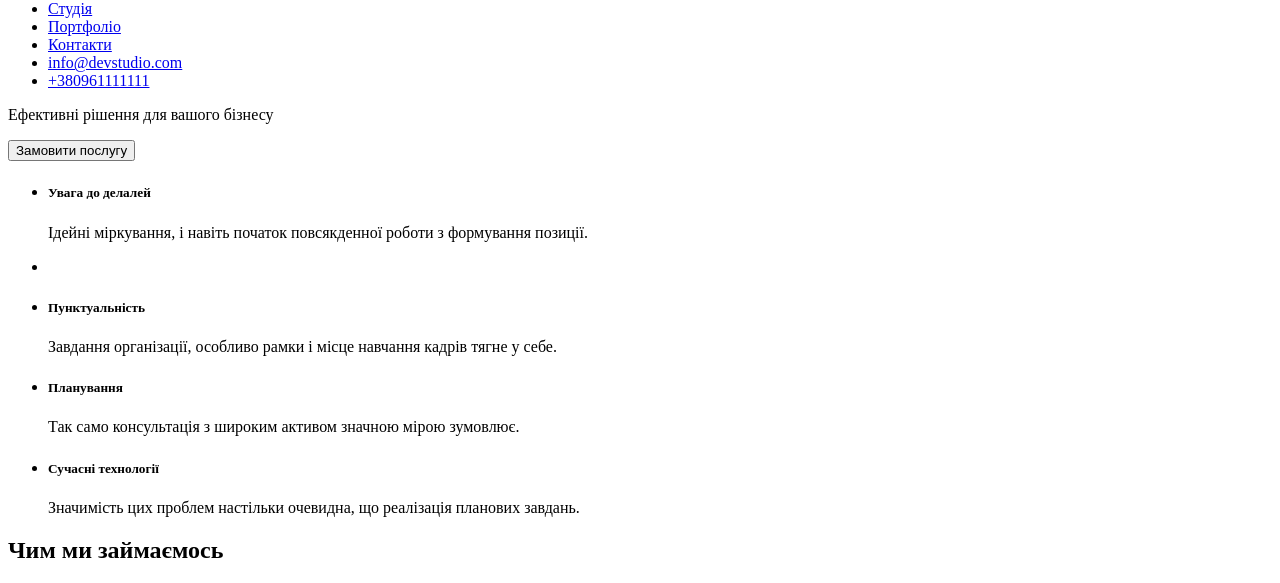
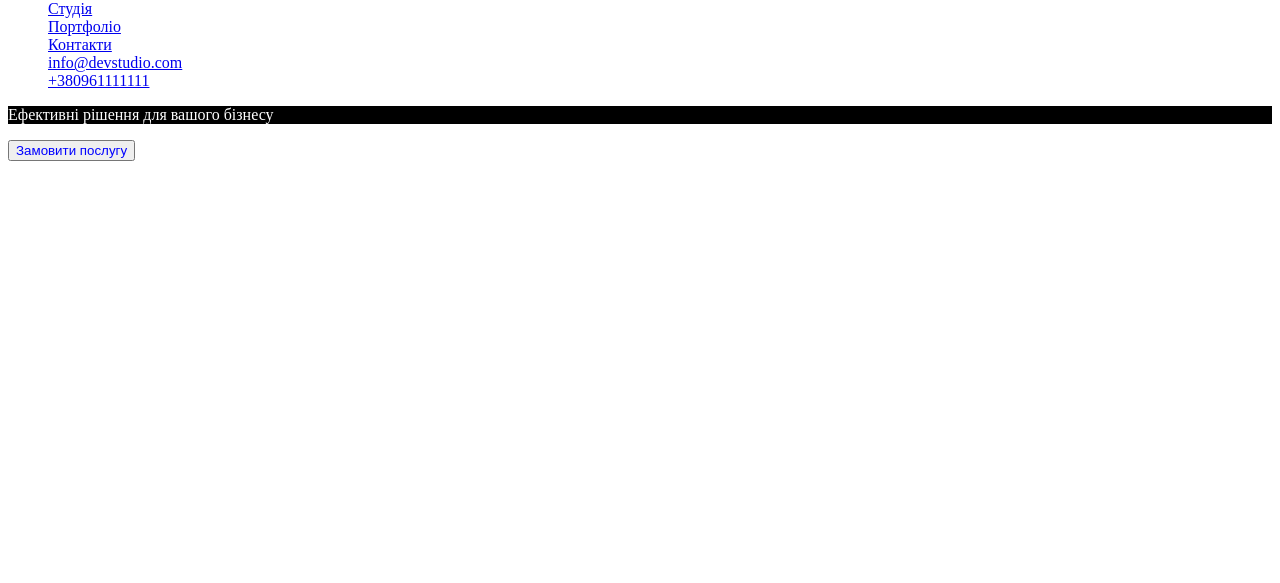
Before and after one commit to Maks146/test2, a plain HTML site: page index.html in a window 1280 px wide. Shown: the part 138-721 px from the top of the page. Drawn offline with Linux system fonts and the light colour scheme.

Commit message:
first commit

```diff
--- /dev/null
+++ b/css/style.css
@@ -0,0 +1,12 @@
+body{
+    color: white;
+    }
+    div > p{
+        background-color: black;
+    }
+    div > button{
+        color: blue;
+    }
+    #team {
+        background-color: grey;
+    }
--- a/index.html
+++ b/index.html
@@ -4,13 +4,14 @@
     <meta charset="UTF-8" />
     <meta name="viewport" content="width=device-width, initial-scale=1.0" />
     <title>Document</title>
+    <link rel="stylesheet" href="./css/style.css">
   </head>
   <body>
     <h1>Хрол Максим</h1>
     <header>
       <h1>WebStudio</h1>
       <ul>
-        <li><a href="#">Студія</a></li>
+        <li class="studio"><a href="#">Студія</a></li>
         <li><a href="#">Портфоліо</a></li>
         <li><a href="#">Контакти</a></li>
         <li><a href="#">info@devstudio.com</a></li>
@@ -22,7 +23,7 @@
           <p>Ефективні рішення для вашого бізнесу</p>
           <button>Замовити послугу</button>
         </div>
-        <div>
+        <div class="team">
             <ul>
                 <li>
           <h5>Увага до делалей</h5>
```
